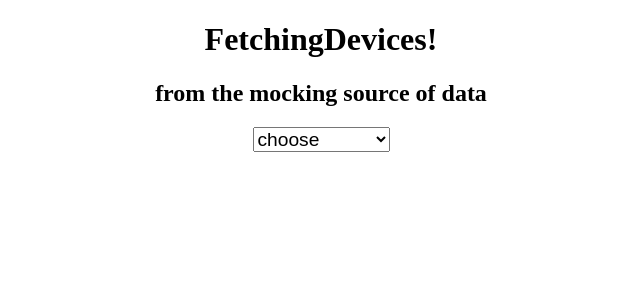
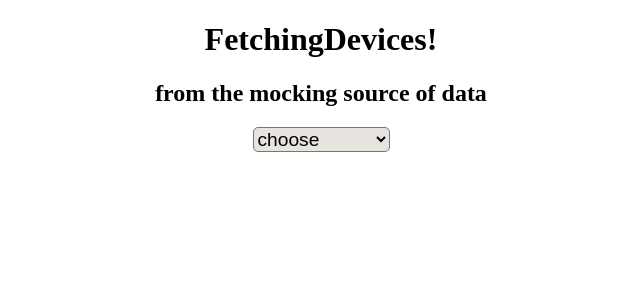
Before and after one commit to RafalM2000/fetchingDevices, an Angular app: page / in a window 1280 px wide. Shown: the top 300 px of the page, without its empty margins (319-959 px from the left). Built offline with nearby package versions, Linux system fonts and the light colour scheme.

Commit message:
select and table layout changes

```diff
--- a/src/app/app.component.css
+++ b/src/app/app.component.css
@@ -4,13 +4,23 @@ form {
 
 table {
     display: inline-block;
-    text-align: center;
+    text-align: left;
 }
 
-table, th, td {
-    border: 1px solid black;
+th, td {
+    border: 1px solid rgb(236, 110, 110);
+    padding: 15px;
   }
 
+td {
+    background-color: rgb(235, 217, 224);
+}
+th {
+     background-color: rgb(207, 218, 226);
+ }
 select {
     font-size: 1.2em;
+    background-color: rgb(231, 227, 222);
+    border-radius: 5px;
+    outline: none;
 }
--- a/src/app/app.component.html
+++ b/src/app/app.component.html
@@ -6,14 +6,14 @@
     <h2>
       from the mocking source of data
     </h2>
-    <div>
+
       <form>
         <select (change)="onChange($event.target.value)">
           <option>choose</option>
           <option *ngFor="let item of customers;">{{item}}</option>
         </select>
       </form>
-    </div>
+
     <div *ngIf = "installationItems.length != 0">
       <table>
         <tr>
```
